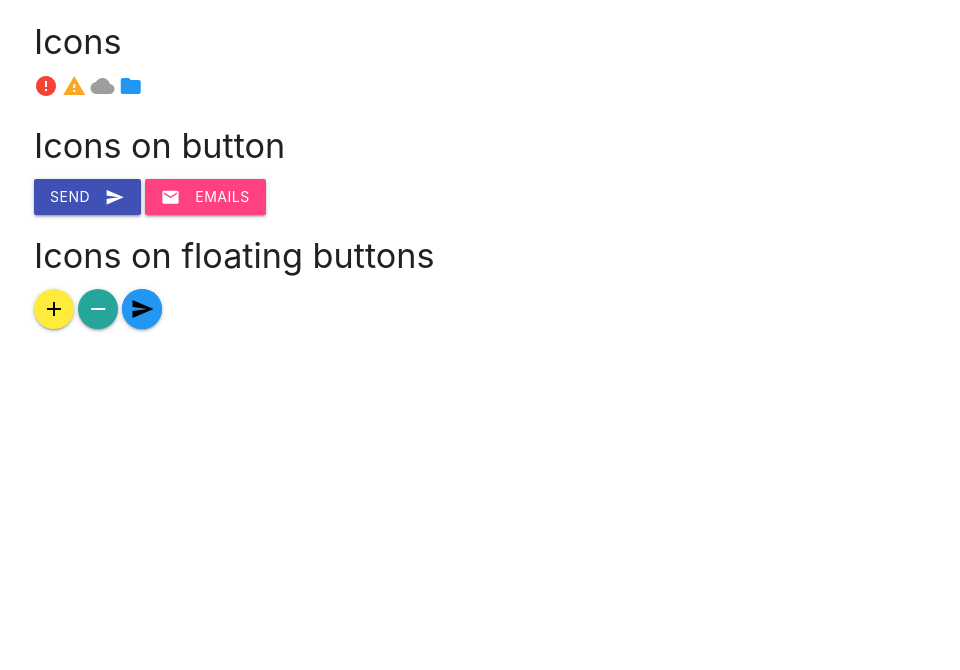
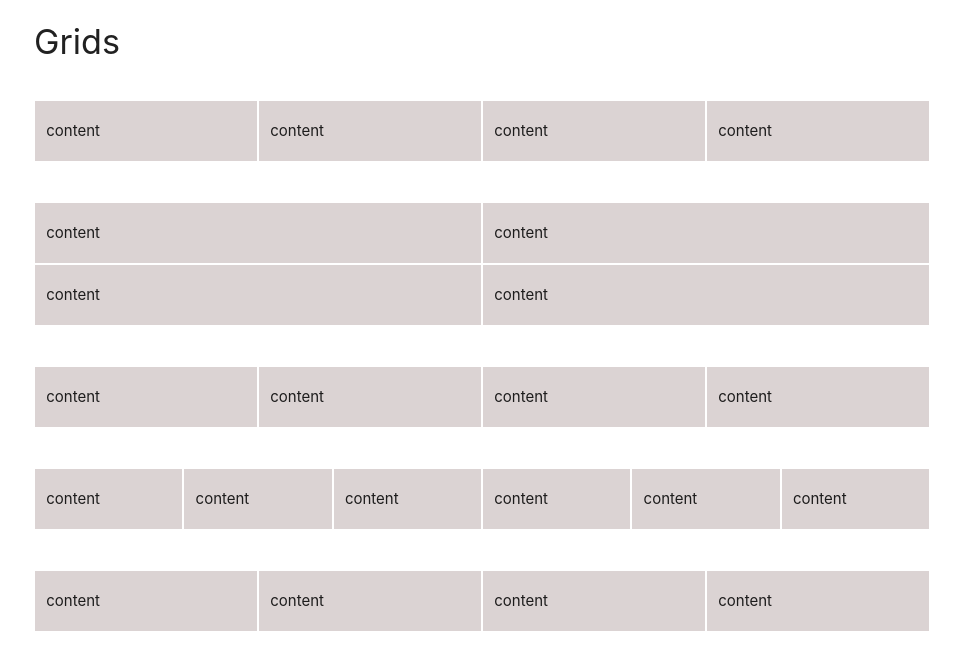
Before and after one commit to nweligalla/Materialize-cheat-sheet, a plain HTML site: page index.html in a window 1280 px wide. Shown: the whole page, without its empty margins (158-1118 px from the left). Drawn offline with nearby package versions, Linux system fonts and the light colour scheme.

Commit message:
materilize grids

```diff
--- a/index.html
+++ b/index.html
@@ -6,49 +6,74 @@
     <meta name="viewport" content="width=device-width, initial-scale=1.0">
     <!-- Compiled and minified CSS -->
     <link rel="stylesheet" href="https://cdnjs.cloudflare.com/ajax/libs/materialize/1.0.0/css/materialize.min.css">
-    <!-- Compiled and minified JavaScript -->
-    <script src="https://cdnjs.cloudflare.com/ajax/libs/materialize/1.0.0/js/materialize.min.js"></script>
+
     <!--Import Google Icon Font-->
     <link href="https://fonts.googleapis.com/icon?family=Material+Icons" rel="stylesheet">
     <title>Materialize CSS</title>
+
+    <style>
+        .row>div {
+            padding: 10px;
+            background: rgb(219, 211, 211);
+            border: 1px solid #ffffff;
+            line-height: 60px;
+        }
+
+        .row {
+            margin: 40px auto;
+        }
+    </style>
 </head>
 
 <body>
 
+    <div class="container">
+        <h4>Grids</h4>
+        <div class="row">
+            <div class="col s3">content</div>
+            <div class="col s3">content</div>
+            <div class="col s3">content</div>
+            <div class="col s3">content</div>
+        </div>
+
+        <div class="row">
+            <div class="col s6">content</div>
+            <div class="col s6">content</div>
+            <div class="col s6">content</div>
+            <div class="col s6">content</div>
+        </div>
+
+        <div class="row">
+            <div class="col s6 m3">content</div>
+            <div class="col s6 m3">content</div>
+            <div class="col s6 m3">content</div>
+            <div class="col s6 m3">content</div>
+        </div>
+
+        <div class="row">
+            <div class="col s12 m6 l4 xl2">content</div>
+            <div class="col s12 m6 l4 xl2">content</div>
+            <div class="col s12 m6 l4 xl2">content</div>
+            <div class="col s12 m6 l4 xl2">content</div>
+            <div class="col s12 m6 l4 xl2">content</div>
+            <div class="col s12 m6 l4 xl2">content</div>
+        </div>
 
 
-    <div class="container">
-        <h4>Icons</h4>
-        <i class="material-icons red-text">error</i>
-        <span class="material-icons yellow-text text-darken-3">warning</span>
-        <i class="material-icons grey-text">cloud</i>
-        <i class="material-icons blue-text">folder</i>
-
-        <h4>Icons on button</h4>
-        <a href="" class="btn indigo">
-            <span>send</span>
-            <i class="material-icons right">send</i>
-        </a>
-        <a href="" class="btn pink lighten-2 accent-2 waves-effect waves-light">
-            Emails
-            <i class="material-icons left">email</i>
-        </a>
-
-        <h4>Icons on floating buttons</h4>
-        <a href="" class="btn-floating yellow">
-            <i class="material-icons black-text">add</i>
-        </a>
-        <a href="" class="btn-floating">
-            <i class="material-icons white-text">remove</i>
-        </a>
-        <a href="" class="btn-floating pulse blue">
-            <i class="material-icons black-text">send</i>
-        </a>
+        <div class="row">
+            <div class="col s6 m8 l3">content</div>
+            <div class="col s6 m4 l3">content</div>
+            <div class="col s6 m4 l3">content</div>
+            <div class="col s6 m8 l3">content</div>
+        </div>
     </div>
 
 
 
 
+
+    <!-- Compiled and minified JavaScript -->
+    <script src="https://cdnjs.cloudflare.com/ajax/libs/materialize/1.0.0/js/materialize.min.js"></script>
 </body>
 
 </html>
```
